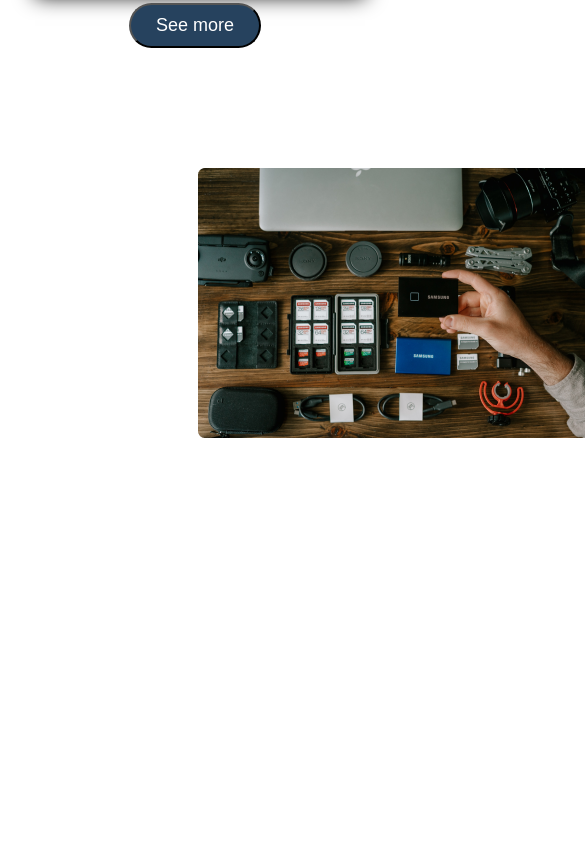
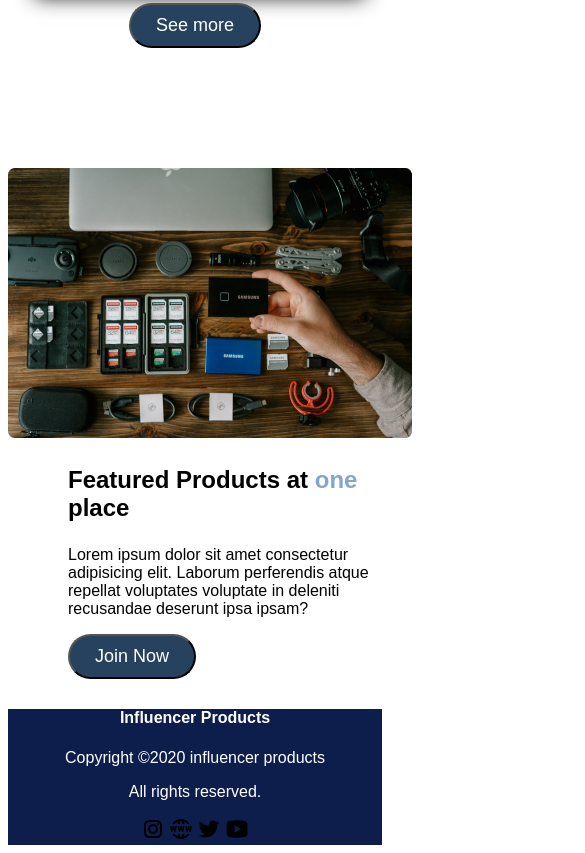
Before and after one commit to JeweL645/InfluencerGear, a plain HTML site: page index.html in a window 390 px wide. Shown: the part 5906-6759 px from the top of the page, 585 px wide, since content can reach past the window. Before the commit the page ends 6580 px from the top, so only its background shows below. Drawn offline with Linux system fonts and the light colour scheme; a web font is replaced by a local one.

Commit message:
Done with this practice

```diff
--- a/index.html
+++ b/index.html
@@ -139,6 +139,15 @@
             </div>
         </section>
     </main>
+    <footer>
+        <h4 class="bold">Influencer Products</h4>
+        <p class="medium">Copyright &copy2020 influencer products</p>
+        <p class="medium">All rights reserved.</p>
+        <img src="icon/icons8-instagram-24.png" alt="">
+        <img src="icon/icons8-web-24.png" alt="">
+        <img src="icon/icons8-twitter-24.png" alt="">
+        <img src="icon/icons8-youtube-24.png" alt="">
+    </footer>
 </body>
 
 </html>
--- a/style/style.css
+++ b/style/style.css
@@ -168,12 +168,7 @@ main {
     grid-template-columns: repeat(3, 1fr);
     justify-items: center;
 }
-.Price{
 
-}
-.description{
-
-}
 .card{
     text-align: left;
     border: 2px solid rgba(110, 139, 150, 0.623);
@@ -192,10 +187,7 @@ main {
     margin-top: 105px;
 }
 
-.specigicImg{
-    width:300px;
 
-}
 /* container section ends here */
 .featuredProd{
     margin-top: 120px;
@@ -215,6 +207,14 @@ main {
     font-size: 1.5rem;
 }
 /* FeaturedProducts section ends here */
+
+footer{
+
+    background-color: #0D1E4C;
+    color: white;
+    justify-items: center;
+}
+/* footer style ends here */
 
 @media screen and (max-width: 576px) {
     header {
@@ -244,7 +244,12 @@ main {
     .container{
         grid-template-columns: 1fr;
     }
-
+    .featuredProd{
+        flex-direction: column;
+    }
+    .FPchild1{
+        margin-left: 0px;
+    }
 }
 
 /* responsive style ends here */
```
Also changed, not shown: icon/icons8-instagram-24.png (added), icon/icons8-twitter-24.png (added), icon/icons8-web-24.png (added), icon/icons8-youtube-24.png (added).
